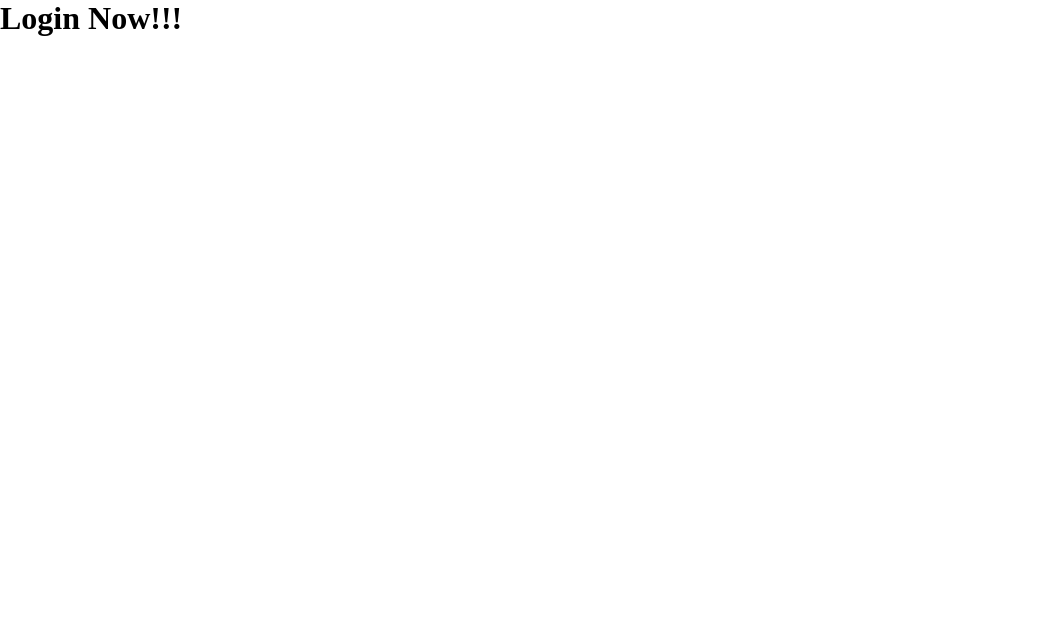
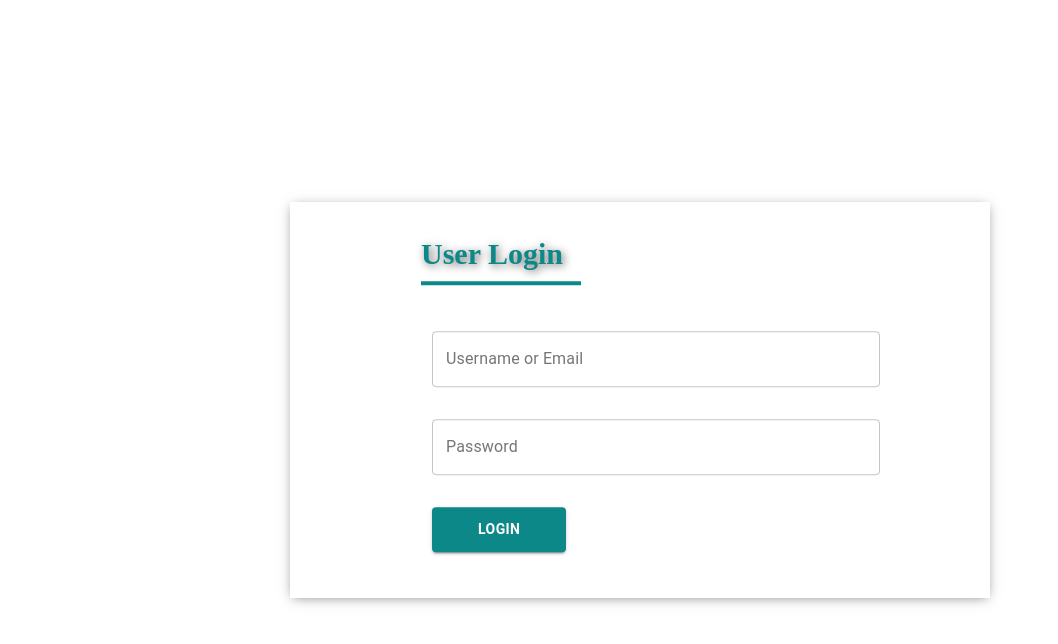
Before and after one commit to imizallah/WAAWSocial, a React (Create React App) app: page /login in a window 1280 px wide. Shown: the top 644 px of the page, without its empty margins (0-1058 px from the left). Built offline with nearby package versions, Linux system fonts and the light colour scheme; the HTML template or start-up script is replaced by a standard one.

Commit message:
login started

```diff
--- a/src/App.jsx
+++ b/src/App.jsx
@@ -3,6 +3,7 @@ import Login from './components/pages/auth/Login';
 import Register from './components/pages/auth/Register';
 import Timeline from "./components/pages/timeline/Timeline";
 import { Toaster } from 'react-hot-toast';
+import VerifyUser from "./components/pages/auth/VerifyUser";
 
 
 function App() {
@@ -12,8 +13,9 @@ function App() {
       <Router>
         <Switch>
           <Route exact path="/" component={Timeline}></Route>
-          <Route exact path="/login" component={Login}></Route>
-          <Route exact path="/register" component={Register}></Route>
+          <Route path="/login" component={Login}></Route>
+          <Route path="/verify-user" component={VerifyUser}></Route>
+          <Route path="/register" component={Register}></Route>
         </Switch>
       </Router>
       <Toaster
--- /dev/null
+++ b/src/apiCalls.js
@@ -0,0 +1,16 @@
+import axios from 'axios';
+import toast from 'react-hot-toast';
+
+
+export const loginCall = async (userCredentials, dispatch) => {
+  dispatch({ type: "LOGIN_START" });
+
+  try {
+    let res = await axios.post('http://localhost:7000/api/v1/auth/login', userCredentials);
+    if(res.data.success) toast.success(res.data.msg);
+
+    dispatch({ type: "LOGIN_SUCCESS", payload: res.data.data });
+  }catch(err) {
+    if(!err.response.data.success) return toast.error(err.response.data.msg);
+  }
+}
--- a/src/components/pages/auth/Login.jsx
+++ b/src/components/pages/auth/Login.jsx
@@ -1,9 +1,83 @@
-import React from 'react'
+import React, {useContext, useRef} from 'react';
+import axios from 'axios';
+import './register.css';
+import { makeStyles } from '@material-ui/core/styles';
+import {TextField, Button} from '@material-ui/core';
+import toast from 'react-hot-toast';
+import {AuthContext} from '../../../context/AuthContext';
+import {loginCall} from '../../../apiCalls';
+
+
+const useStyles = makeStyles((theme) => ({
+  root: {
+    '& > *': {
+      margin: theme.spacing(2),
+      width: '100%',
+    },
+  },
+
+  btn1: {
+    backgroundColor: 'rgb(13, 136, 136)',
+    color: '#fff',
+    fontWeight: 'bold',
+    width: '100%',
+    maxWidth: '30%',
+    padding: '10px',
+    textAlign: 'center',
+    '&:hover': {
+      backgroundColor: 'rgb(13, 136, 136)',
+      color: '#fff',
+    }
+  }
+
+}));
 
 const Login = () => {
+  const classes = useStyles();
+  const userInput = useRef();
+  const password = useRef();
+  const { isFetching, dispatch } = useContext(AuthContext);
+
+  const handleSubmit = async (e) => {
+    e.preventDefault();
+    if (!userInput.current.value) return toast.error('Username is required');
+    if (!password.current.value) return toast.error('Password is required');
+
+    const user = {
+      userInput: userInput.current.value,
+      password: password.current.value,
+    }
+
+    loginCall(user, dispatch);
+
+  }
+
   return (
-    <div>
-      <h1>Login Now!!!</h1>
+    <div className="register">
+      <div className="holder">
+        <h3>User Login</h3>
+        <form onSubmit={handleSubmit} className={classes.root} noValidate autoComplete="off">
+          <TextField
+            type="text"
+            id="outlined-basic"
+            label="Username or Email"
+            variant="outlined"
+            inputRef={userInput}
+          />
+
+          <TextField
+            type="password"
+            id="outlined-basic"
+            label="Password"
+            variant="outlined"
+            inputRef={password}
+          />
+
+          <Button type="submit" className={classes.btn1} variant="contained">
+            Login
+          </Button>
+        </form>
+      </div>
     </div>
   )
 }
--- a/src/components/pages/auth/Register.jsx
+++ b/src/components/pages/auth/Register.jsx
@@ -9,6 +9,7 @@ import FormHelperText from '@material-ui/core/FormHelperText';
 import FormControl from '@material-ui/core/FormControl';
 import Select from '@material-ui/core/Select';
 import toast from 'react-hot-toast';
+import { useHistory } from 'react-router-dom';
 
 const useStyles = makeStyles((theme) => ({
   root: {
@@ -40,6 +41,7 @@ const Register = () => {
   const email = useRef();
   const password = useRef();
   const gender = useRef();
+  const history = useHistory();
 
   const handleSubmit = async (e) => {
     e.preventDefault();
@@ -58,7 +60,7 @@ const Register = () => {
     try {
       let res = await axios.post('http://localhost:7000/api/v1/auth/register', user);
       if(res.data.success) toast.success(res.data.msg);
-      console.log(res.data);
+      history.push('/verify-user');
     }catch(err) {
       if(!err.response.data.success) return toast.error(err.response.data.msg);
     }
--- /dev/null
+++ b/src/components/pages/auth/VerifyUser.jsx
@@ -0,0 +1,9 @@
+const VerifyUser = () => {
+  return (
+    <div>
+      <h1>Verify User Account</h1>
+    </div>
+  )
+}
+
+export default VerifyUser;
--- /dev/null
+++ b/src/context/AuthContext.js
@@ -0,0 +1,31 @@
+import { createContext, useEffect, useReducer } from 'react';
+import AuthReducer from './AuthReducer';
+
+const INITIAL_STATE = {
+  user: JSON.parse(localStorage.getItem('user')) || null,
+  isFetching: false,
+  error: false
+}
+
+export const AuthContext = createContext(INITIAL_STATE);
+
+export const AuthContextProvider = ({children}) => {
+  const [state, dispatch] = useReducer(AuthReducer, INITIAL_STATE);
+
+  useEffect(() => {
+    localStorage.setItem('user', JSON.stringify(state.user));
+  }, [state.user]);
+
+  return (
+    <AuthContext.Provider
+      value= {{
+        user: state.user,
+        isFetching: state.isFetching,
+        error: state.error,
+        dispatch
+      }}
+    >
+      {children}
+    </AuthContext.Provider>
+  );
+};
--- /dev/null
+++ b/src/context/AuthReducer.js
@@ -0,0 +1,28 @@
+const AuthReducer = (state, action) => {
+  switch (action.type) {
+    case "LOGIN_START":
+      return {
+        user: null,
+        isFetching: true,
+        error: false
+      };
+    case "LOGIN_SUCCESS":
+      return {
+        user: action.payload,
+        isFetching: false,
+        error: false
+      }
+
+    case "LOGIN_FAILURE":
+      return {
+        user: null,
+        isFetching: false,
+        error: true
+      }
+
+    default:
+      return state;
+  }
+}
+
+export default AuthReducer;
--- a/src/index.js
+++ b/src/index.js
@@ -2,8 +2,11 @@ import React from 'react';
 import ReactDOM from 'react-dom';
 import './index.css';
 import App from './App';
+import {AuthContextProvider} from './context/AuthContext';
 
 ReactDOM.render(
-    <App />,
+  <AuthContextProvider>
+    <App />
+  </AuthContextProvider>,
   document.getElementById('root')
 );
```
Also changed, not shown: src/context/AuthActions.js (added, +11 -0 lines).
